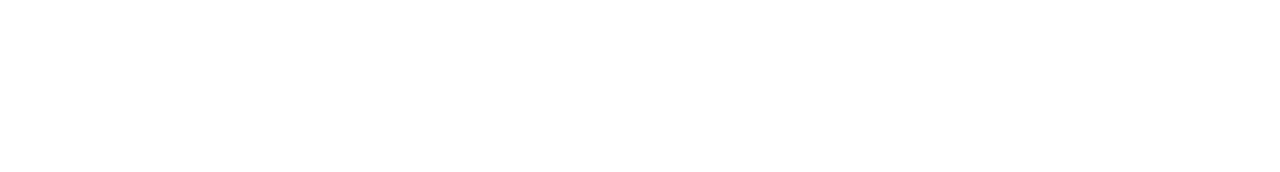
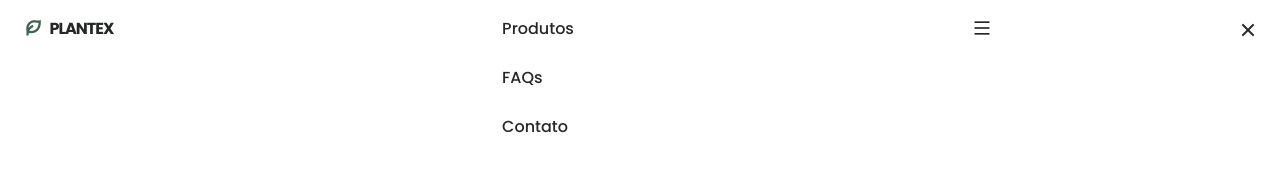
Before and after one commit to OdairCesar/responvise-layout-floriculture, a website: page index.html in a window 1280 px wide. Drawn offline with nearby package versions, Linux system fonts and the light colour scheme.

Commit message:
Criando cabeçalho com menu e esse menu tem ação de abrir e fechar.

```diff
--- a/assets/css/styles.css
+++ b/assets/css/styles.css
@@ -126,3 +126,94 @@ img{
 .main{
     overflow: hidden;
 }
+
+/*=============== HEADER ===============*/
+.header{
+    width: 100%;
+    background-color: var(--body-color);
+    position: fixed;
+    top: 0;
+    left: 0;
+    z-index: var(--z-fixed);
+}
+
+.nav{
+    height: var(--header-height);
+    display: flex;
+    justify-content: space-between;
+    align-items: center;
+}
+
+.nav__logo, .nav__toggle, .nav__close{
+    color: var(--title-color);
+}
+
+.nav__logo{
+    text-transform: uppercase;
+    font-weight: 700;
+    letter-spacing: -1px;
+    display: inline-flex;
+    align-items: center;
+    column-gap: .5rem;
+    transition: .3s;
+}
+
+.nav__logo-icon{
+    font-size: 1.15rem;
+    color: var(--first-color);
+}
+
+.nav__logo:hover{
+    color: var(--first-color);
+}
+
+.nav__toggle{
+    display: inline-flex;
+    font-size: 1.25rem;
+    cursor: pointer;
+}
+
+@media(max-width: 767px){
+    .nav__menu{
+        position: fixed;
+        background-color: var(--container-color);
+        width: 80%;
+        height: 100%;
+        top: 0;
+        right: -100%;
+        box-shadow: -2px 0 4px hsla(var(--hue), 24%, 15%, .1);
+        padding: 4rem 0 0 3rem;
+        border-radius: 1rem 0 0 1rem;
+        transition: .3s;
+        z-index: var(--z-fixed);
+    }
+}
+
+.nav__close{
+    font-size: 1.5rem;
+    position: absolute;
+    top: 1rem;
+    right: 1.25rem;
+    cursor: pointer;
+}
+
+.nav__list{
+    display: flex;
+    flex-direction: column;
+    row-gap: 1.5rem;
+}
+
+.nav__link{
+    color: var(--title-color);
+    font-weight: var(--font-medium);
+    transition: .3s;
+}
+
+.nav__link:hover{
+    color: var(--first-color);
+}
+
+/* show menu */
+.show-menu{
+    right: 0;
+}
--- a/assets/js/main.js
+++ b/assets/js/main.js
@@ -0,0 +1,26 @@
+/*=================== Action Menu ===================*/
+const navMenu = document.getElementById('nav-menu'),
+      navToggle = document.getElementById('nav-toggle'),
+      navClose = document.getElementById('nav-close'),
+      navLink = document.querySelectorAll('.nav__link')
+
+/* show menu */
+if(navToggle){
+    navToggle.addEventListener('click', () => {
+        navMenu.classList.add('show-menu')
+    })
+}
+
+/* menu hidden */
+if(navClose){
+    navClose.addEventListener('click', () => {
+        navMenu.classList.remove('show-menu')
+    })
+}
+
+/* remove menu mobile */
+if(navLink){
+    navLink.forEach(n => n.addEventListener('click', () => {
+        navMenu.classList.remove('show-menu')
+    }))
+}
--- a/index.html
+++ b/index.html
@@ -11,8 +11,40 @@
     <title>FLORICULTURA</title>
 </head>
 <body>
-    <header>
+    <header class="header" id='header'>
+        <nav class="nav container">
+            <a href="#" class="nav__logo">
+                <i class="ri-leaf-line nav__logo-icon"></i> Plantex
+            </a>
 
+            <div class="nav__menu" id="nav-menu">
+                <ul class="nav__list">
+                    <li class="nav__item">
+                        <a href="#home" class="nav__link">Inicio</a>
+                    </li>
+                    <li class="nav__item">
+                        <a href="#about" class="nav__link">Sobre Nós</a>
+                    </li>
+                    <li class="nav__item">
+                        <a href="#products" class="nav__link">Produtos</a>
+                    </li>
+                    <li class="nav__item">
+                        <a href="#faqs" class="nav__link">FAQs</a>
+                    </li>
+                    <li class="nav__item">
+                        <a href="#contact" class="nav__link">Contato</a>
+                    </li>
+                </ul>
+
+                <div class="nav__close" id="nav-close">
+                    <i class="ri-close-line"></i>
+                </div>
+            </div>
+
+            <div class="nav__toggle" id="nav-toggle">
+                <i class="ri-menu-line"></i>
+            </div>
+        </nav>
     </header>
     <main>
         <section class="container grid">
```
